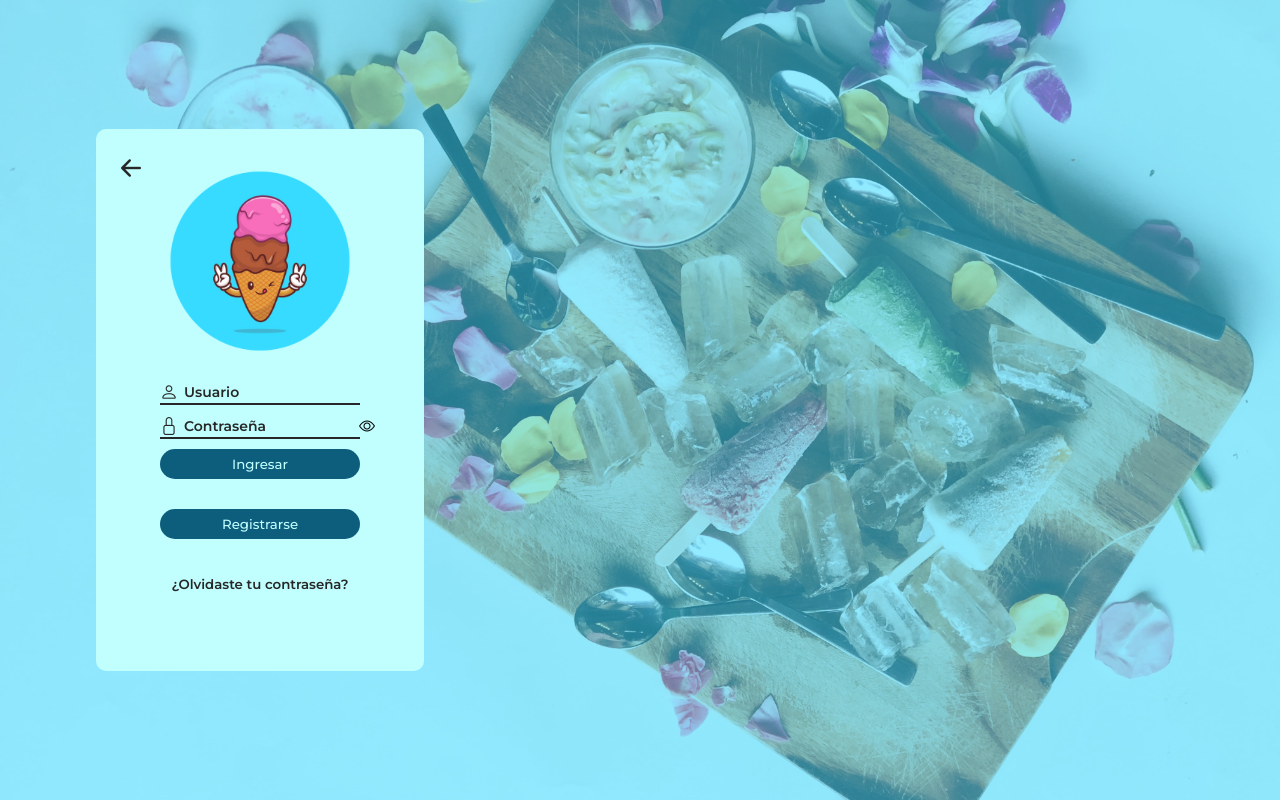
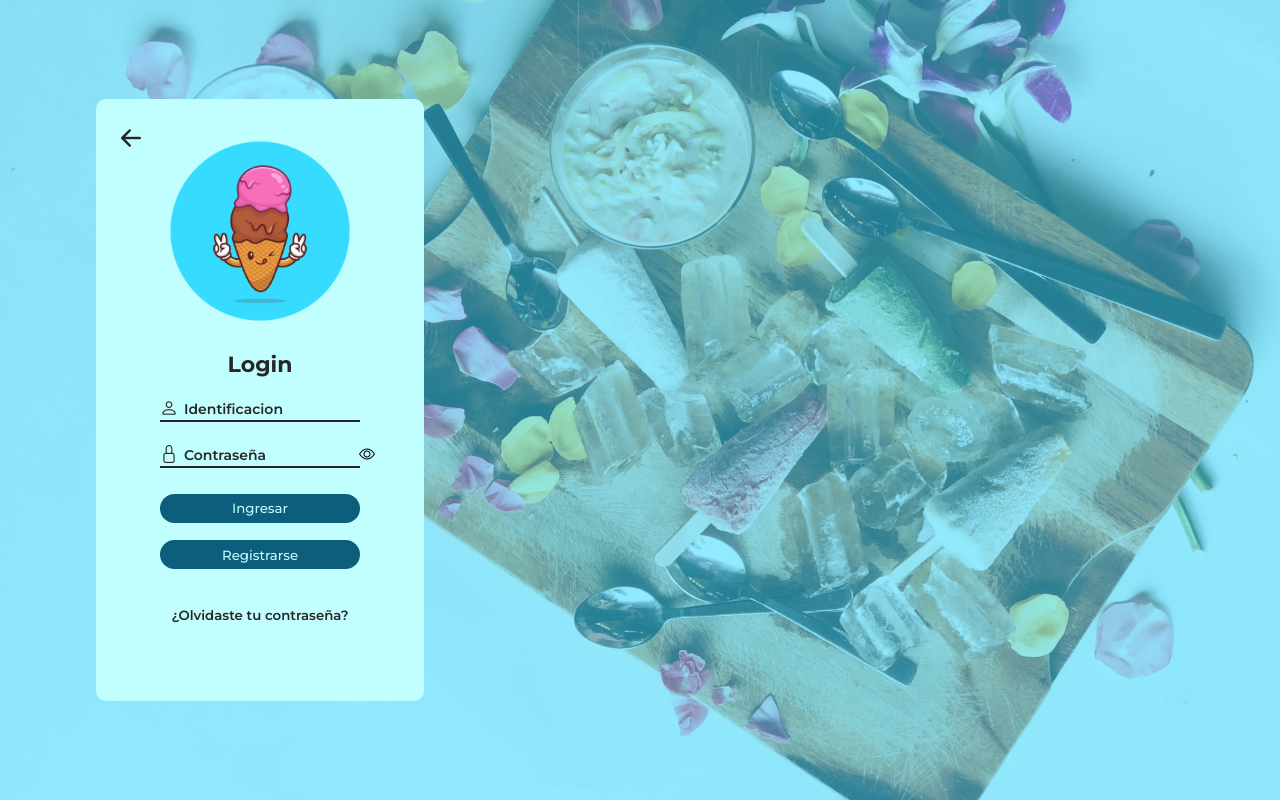
Before and after one commit to VelezDaniel/frontend_ice_cream, a React (Vite) app in the folder client/: page /login in a window 1280 px wide. Built offline with nearby package versions, Linux system fonts and the light colour scheme.

Commit message:
adding loginPage

```diff
--- a/client/src/api/auth.js
+++ b/client/src/api/auth.js
@@ -1,7 +1,7 @@
 import axios from 'axios';
 
 // ? Se crea la direccion para enviar el form al backend por medio de peticion axios
-const api = 'http://localhost:4000/api';
+const api = 'http://localhost:3000/api';
 
 // export const registerRequest = async (user) => {
 //   try {
@@ -25,6 +25,8 @@ const api = 'http://localhost:4000/api';
 
 export const registerRequest = async (user) => axios.post(`${api}/person`, user);
 
+export const loginRequest = async (user) => axios.post(`${api}/auth/login`, user);
+
 export const createPassword = async (pass) => {
   try {
     const res = await axios.post(`${api}/auth`, pass);
--- a/client/src/components/login/LoginPage.jsx
+++ b/client/src/components/login/LoginPage.jsx
@@ -1,39 +1,85 @@
 import { useForm } from "react-hook-form";
-import  logoImg from '../../assets/imgs/helarticologo2.png';
-import './login.css'
+import { useAuth } from "../../context/AuthContext";
+import logoImg from "../../assets/imgs/helarticologo2.png";
+import "./login.css";
 import { togglePasswordVisibility } from "../../utils/visibility";
 
 function LoginPage() {
-  const {register, handleSubmit} = useForm();
+	const {
+		register,
+		handleSubmit,
+		formState: { errors },
+	} = useForm();
+	const {signin, errors: signinErrors} = useAuth();
+
+	const onSubmit = handleSubmit((data) => {
+		signin(data);
+		console.log(data);
+	});
+
 	return (
 		<div>
 			<div className="contenedor-padre">
 				<div className="contenedor_fondo"></div>
 				<div className="contenedor-hijo">
-        <a className="btn-volver" href="/"><i className="bi bi-arrow-left-short"></i></a>
+					<a className="btn-volver" href="/">
+						<i className="bi bi-arrow-left-short"></i>
+					</a>
 					<img className="logo-register" src={logoImg} alt="" />
-        <form className="form-register" onSubmit={handleSubmit(values => {
-          console.log(values);
-        })}>
+					<span className="span-title">Login</span>
+					<form className="form-register" onSubmit={onSubmit}>
+						<div className="input-group ident-group">
+							<label htmlFor="nombres">
+								<i className="bi bi-person"></i>
+							</label>
+							{/* <input type="text" name="nombres" id="nombres" placeholder="Nombres" /> */}
+							<input
+								type="number"
+								{...register("user", { required: true })}
+								placeholder="Identificacion"
+								id="user"
+							/>
+						</div>
+						{errors.user && <span className="errors">Identificaicon requerida!</span>}
 						<div className="input-group">
-            <label htmlFor="nombres"><i className="bi bi-person"></i></label>
-            {/* <input type="text" name="nombres" id="nombres" placeholder="Nombres" /> */}
-            <input type="text" {...register("Usuario", {required: true})} placeholder="Usuario" id="usuario" />
+							<label htmlFor="contraseña">
+								<i className="bi bi-lock"></i>
+							</label>
+							{/* <input type="text" name="apellidos" id="apellidos" placeholder="Apellidos"/> */}
+							<input
+								type="password"
+								{...register("password", { required: true })}
+								placeholder="Contraseña"
+								id="contraseña"
+							/>
+							<i
+								className="bi bi-eye"
+								id="eye-icon"
+								onClick={togglePasswordVisibility}
+							></i>
 						</div>
-          <div className="input-group">
-            <label htmlFor="contraseña"><i className="bi bi-lock"></i></label>
-            {/* <input type="text" name="apellidos" id="apellidos" placeholder="Apellidos"/> */}
-            <input type="password" {...register("contraseña", {required: true})} placeholder="Contraseña" id="contraseña"/>
-            <i class="bi bi-eye" id="eye-icon" onClick={togglePasswordVisibility}></i>
+            {errors.password && <span className="errors">Contraseña requerida</span>}
+						{signinErrors.map((error, i) => (
+						<div className="errors" key={i}>
+							{error}
 						</div>
-          <input className="btn-Ingresar" type="submit" value="Ingresar"/>
-          <input className="btn-Registrarse" type="submit" value="Registrarse"/>
-          <input className="btn-Olvido" type="submit" value="¿Olvidaste tu contraseña?"/>
+					))}
+						<input className="btn-Ingresar" type="submit" value="Ingresar" />
+						<input
+							className="btn-Registrarse"
+							type="submit"
+							value="Registrarse"
+						/>
+						<input
+							className="btn-Olvido"
+							type="submit"
+							value="¿Olvidaste tu contraseña?"
+						/>
 					</form>
 				</div>
 			</div>
 		</div>
-  )
+	);
 }
 
-export default LoginPage
+export default LoginPage;
--- a/client/src/components/login/login.css
+++ b/client/src/components/login/login.css
@@ -1,4 +1,14 @@
 @import url('../../index.css');
+
+.span-title {
+  color: var(--font-darkgray);
+  font-size: 22px;
+  font-weight: 700;
+}
+
+.ident-group {
+  margin-bottom: 18px;
+}
 
 .btn-Ingresar {
   background: var(--btn-blue);
@@ -7,7 +17,8 @@
   font-weight: 500;
   border: none;
   padding: .5em;
-  margin-bottom: 2em;
+  margin-bottom: 1em;
+  margin-top: 16px;
 }
 
 .btn-Registrarse {
--- a/client/src/components/main_products/mainproducts.css
+++ b/client/src/components/main_products/mainproducts.css
@@ -1,8 +1,8 @@
-@import url('../../index.css');
+@import url("../../index.css");
 
 main {
-	border-top: 4px solid var(--darkTitles);
-	border-bottom: 4px solid var(--darkTitles);
+	border-top: 4px solid var(--font-darkgray);
+	border-bottom: 4px solid var(--font-darkgray);
 	margin: 20px 60px 20px 60px;
 	/* padding: 0 80px; */
 }
@@ -34,7 +34,7 @@ main {
 	justify-self: center;
 }
 
-.title-sect .container-search {
+.container-search {
 	width: 100%;
 	min-height: 38px;
 	display: flex;
--- a/client/src/context/AuthContext.jsx
+++ b/client/src/context/AuthContext.jsx
@@ -1,5 +1,5 @@
-import { createContext, useContext, useState } from "react";
-import { registerRequest, createPassword } from "../api/auth";
+import { createContext, useContext, useEffect, useState } from "react";
+import { registerRequest, loginRequest } from "../api/auth";
 
 export const AuthContext = createContext();
 
@@ -24,6 +24,7 @@ export const AuthProvider = ({ children }) => {
 	const [isAuthenticated, setIsAuthenticated] = useState(false);
 	const [errors, setErrors] = useState([]);
 
+	// Metodo para register
 	const signup = async (user) => {
 		try {
 			const res = await registerRequest(user);
@@ -37,10 +38,32 @@ export const AuthProvider = ({ children }) => {
 		}
 	};
 
+	// Metodo para login
+	const signin = async (user) => {
+		try {
+			const res = await loginRequest(user);
+			console.log("respuesta de loguinRequest: ", res);
+		} catch (error) {
+			// setErrors(error.response.data);
+			console.log("error from loginRequest in signin: ", error);
+		}
+	};
+
+	// Efecto para eliminar errores despues de 8 segundos
+	useEffect(() => {
+		if (errors.length > 0) {
+			const timer = setTimeout(() => {
+				setErrors([]);
+			}, 8000);
+			return () => clearTimeout(timer);
+		}
+	}, [errors]);
+
 	return (
 		<AuthContext.Provider
 			value={{
 				signup,
+				signin,
 				user,
 				isAuthenticated,
 				errors,
--- a/client/src/index.css
+++ b/client/src/index.css
@@ -29,7 +29,6 @@
 
 /* ! important */
 /* * - Display flex - * */
-.title-sect,
 .product-price,
 .btn-product-plus, .container-btn {
 	display: flex;
```
Lines whose indentation alone changed are shown as unchanged.
